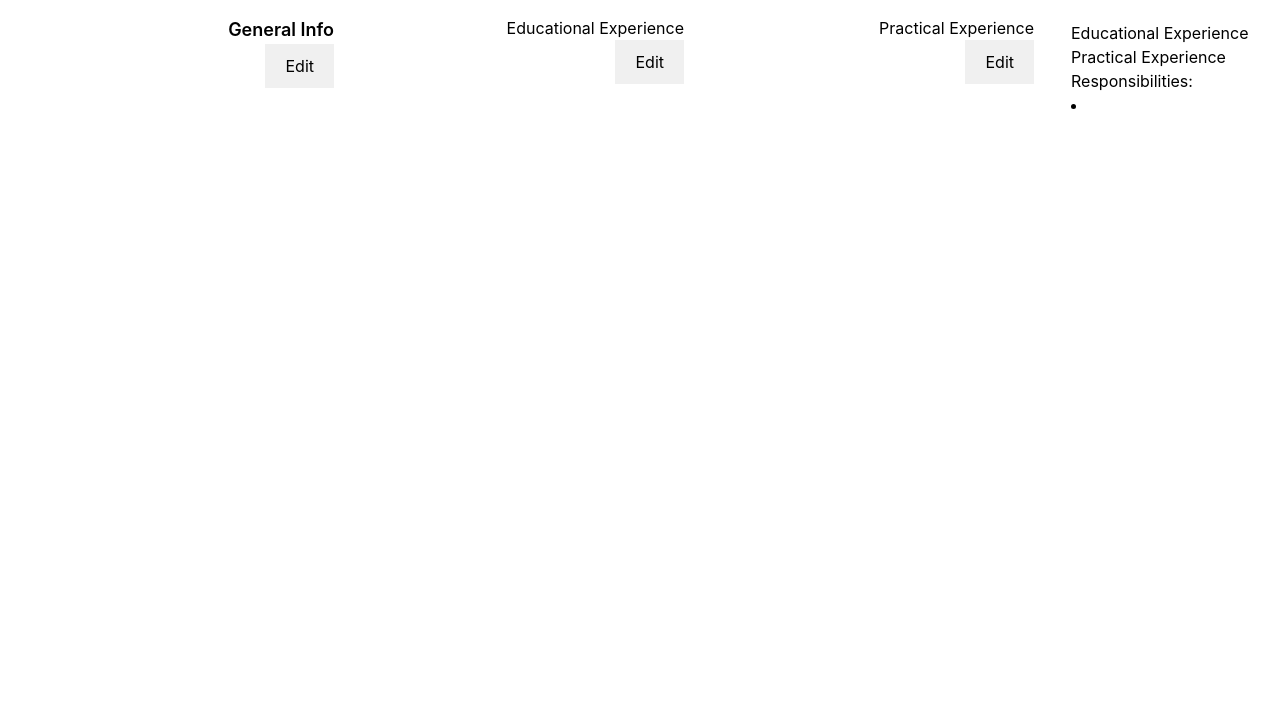
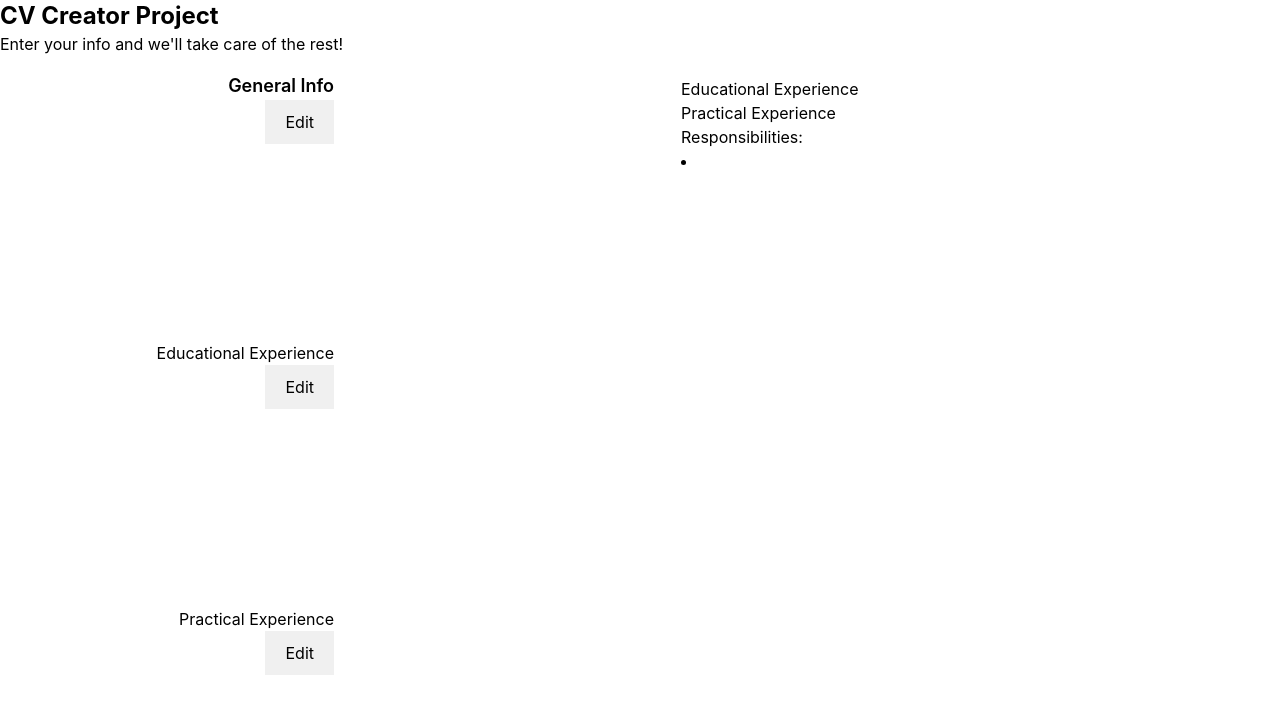
Before and after one commit to pinkx-xlink/react-cv-generator, a React (Vite) app: page / in a window 1280 px wide. Shown: the top 714 px of the page. Built offline with nearby package versions, Linux system fonts and the light colour scheme.

Commit message:
Stack the .user-input divs vertically and align them to the left

```diff
--- a/src/App.jsx
+++ b/src/App.jsx
@@ -1,9 +1,11 @@
 import Info from "./components/Info";
+import Header from "./components/Header";
 import "./App.css";
 
 function App() {
   return (
     <>
+      <Header />
       <Info />
     </>
   );
--- a/src/components/Info.jsx
+++ b/src/components/Info.jsx
@@ -122,7 +122,7 @@ export default function Info() {
       </div>
       */}
 
-      <div className="user-input">
+      <div className="user-input flex flex-col">
         <div className="general-info">
           <h3 className="text-lg font-semibold">General Info</h3>
           {/* expand or collapse the "General Info" section on button click using a useState */}
--- a/src/components/styles/Info.css
+++ b/src/components/styles/Info.css
@@ -8,7 +8,7 @@
 .info {
   display: flex;
   flex-direction: row;
-
+  height: 100vh;
   input,
   textarea {
     border: 1px solid #ccc;
@@ -23,4 +23,6 @@
 .user-input {
   display: flex;
   flex-direction: column;
+  flex-wrap: wrap;
+  flex: 1;
 }
```
